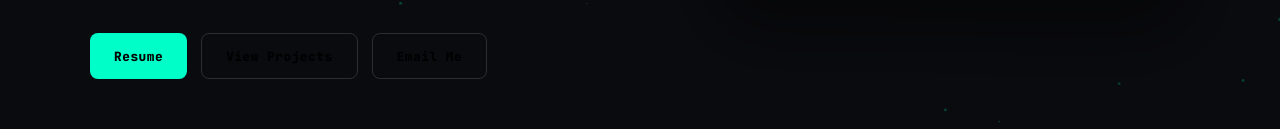
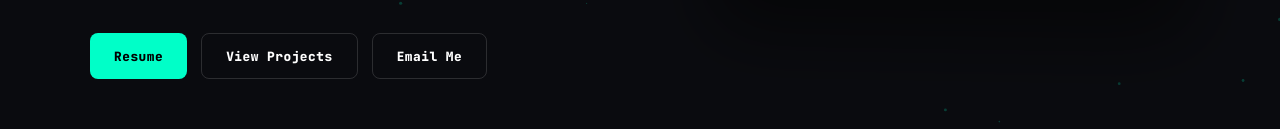
Before and after one commit to EslamNabawy/Nabawy-s-Portfolio-, an Astro site in the folder portfolio_site/: page / in a window 1280 px wide. Shown: the part 566-695 px from the top of the page. Built offline with nearby package versions, Linux system fonts and the light colour scheme; Astro itself is replaced by a stand-in of ours; no server answers.

Commit message:
Keep outline button text white

```diff
--- a/portfolio_site/src/styles/portfolio-v2.css
+++ b/portfolio_site/src/styles/portfolio-v2.css
@@ -260,12 +260,12 @@
 
 .v2-btn-line {
   border: 1px solid var(--v2-border-strong);
-  color: #000 !important;
+  color: #fff !important;
 }
 
 .v2-btn-line:hover {
   border-color: rgba(0, 255, 200, 0.48);
-  color: #000 !important;
+  color: #fff !important;
   transform: translateY(-2px);
 }
 
```
